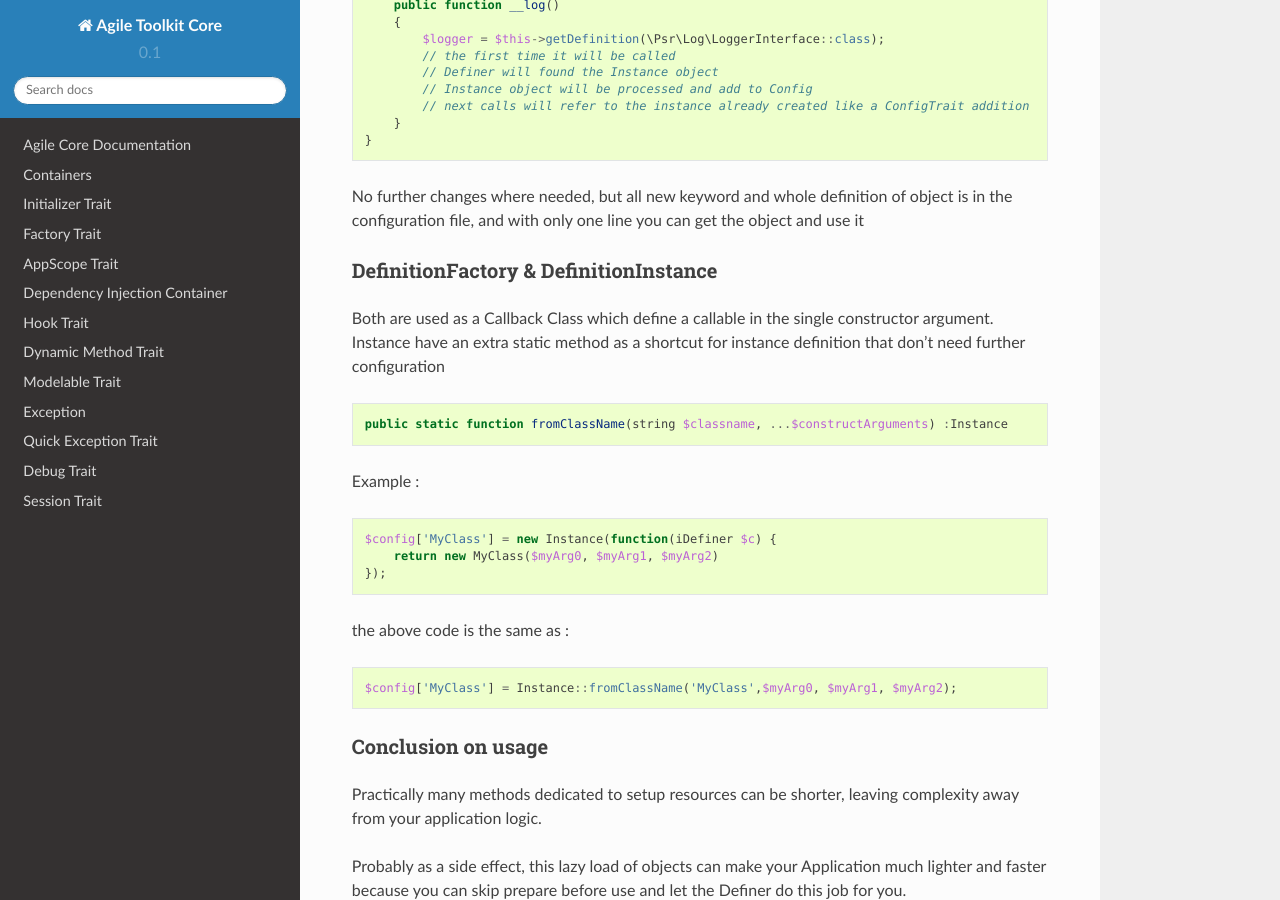
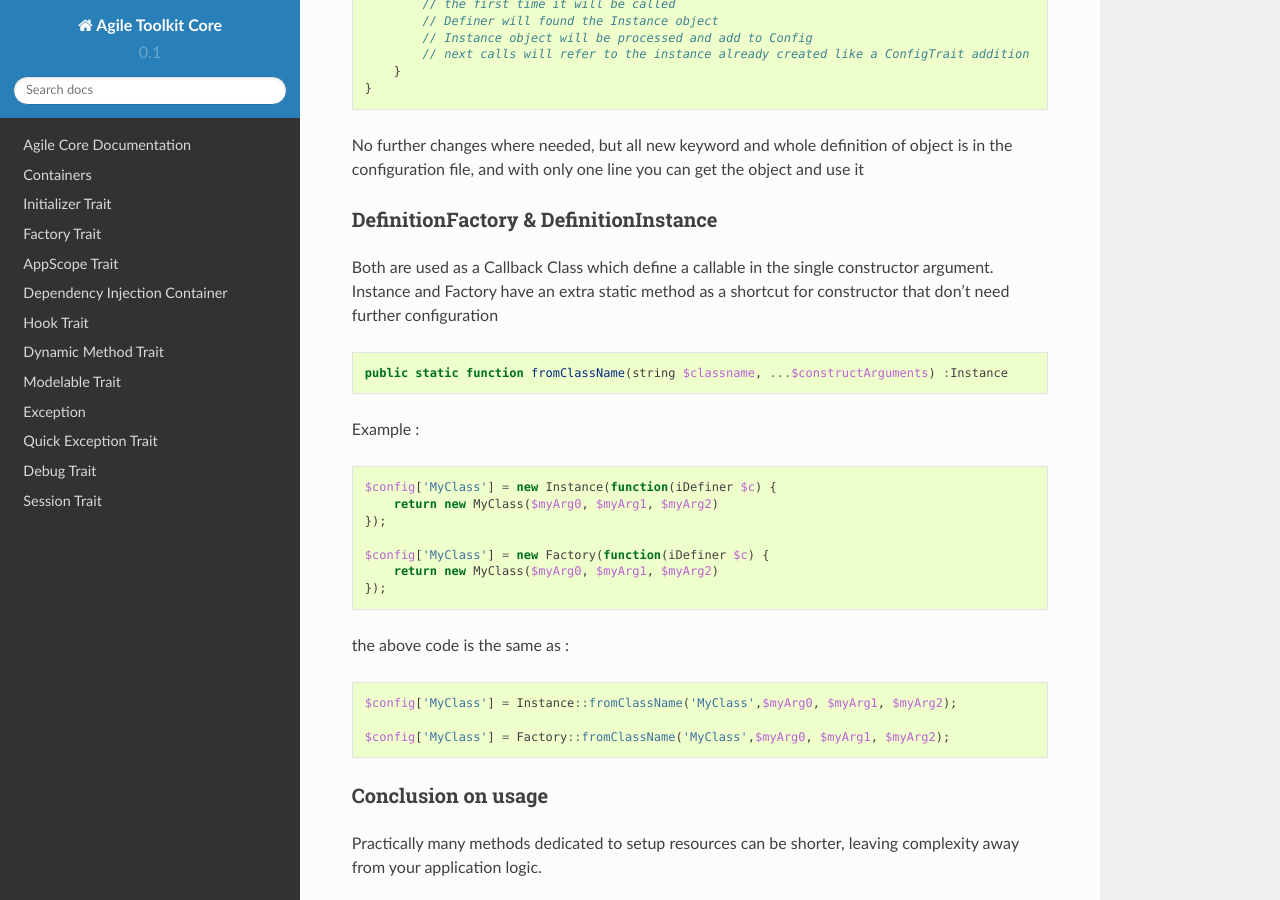
Before and after one commit to atk4/core, a Sphinx documentation site: the page built from docs/definition.rst, in a window 1280 px wide and 900 px high, scrolled down 3422 px. Built offline with Sphinx 7.4.7 and the Read the Docs theme 2.0.0, drawn with Linux system fonts in a browser that asks for light colours.

Commit message:
Add Doc for Factory static method fromClassName

```diff
--- a/docs/definition.rst
+++ b/docs/definition.rst
@@ -151,7 +151,7 @@ and with only one line you can get the object and use it
 Definition\Factory & Definition\Instance
 ----------------------------------------
 Both are used as a Callback Class which define a callable in the single constructor argument.
-Instance have an extra static method as a shortcut for instance definition that don't need further configuration ::
+Instance and Factory have an extra static method as a shortcut for constructor that don't need further configuration ::
 
     public static function fromClassName(string $classname, ...$constructArguments) :Instance
 
@@ -161,9 +161,15 @@ Example : ::
         return new MyClass($myArg0, $myArg1, $myArg2)
     });
 
+    $config['MyClass'] = new Factory(function(iDefiner $c) {
+        return new MyClass($myArg0, $myArg1, $myArg2)
+    });
+
 the above code is the same as : ::
 
     $config['MyClass'] = Instance::fromClassName('MyClass',$myArg0, $myArg1, $myArg2);
+
+    $config['MyClass'] = Factory::fromClassName('MyClass',$myArg0, $myArg1, $myArg2);
 
 
 Conclusion on usage
```
Also changed, not shown: docs/definition-trait.png.
